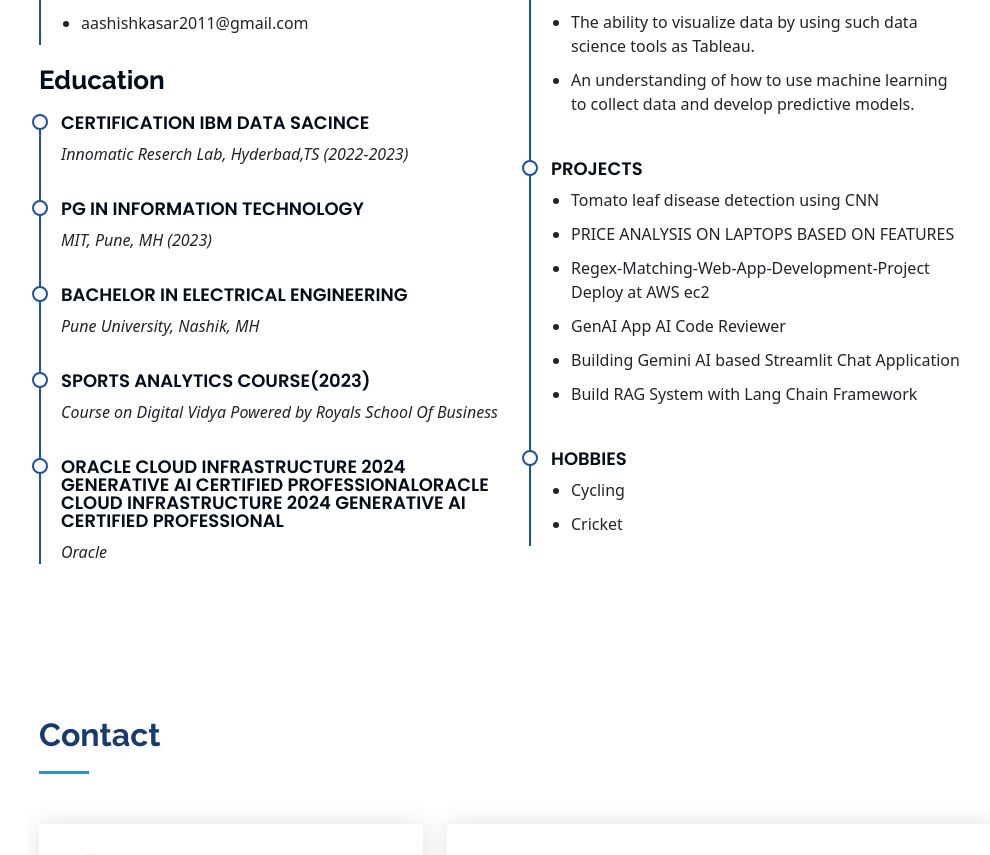
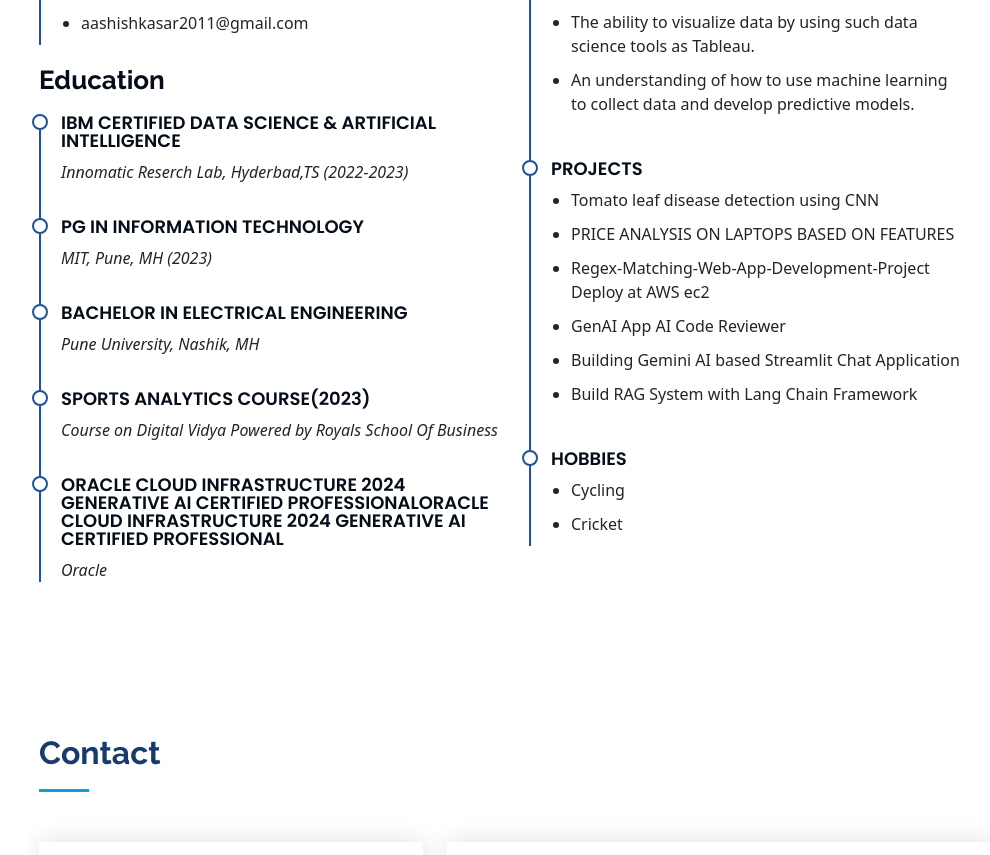
Before and after one commit to aashishkasar/My-Portfolio, a React (Create React App) app: page / in a window 1280 px wide. Shown: the part 2327-3182 px from the top of the page, without its empty margins (273-1263 px from the left). Built offline with nearby package versions, Linux system fonts and the light colour scheme.

Commit message:
Update App.js

```diff
--- a/src/App.js
+++ b/src/App.js
@@ -257,7 +257,7 @@ function App() {
 
             <h3 className="resume-title">Education</h3>
             <div className="resume-item">
-              <h4>Certification IBM Data Sacince</h4>
+              <h4>IBM Certified Data Science & Artificial Intelligence</h4>
               <p><em>Innomatic Reserch Lab, Hyderbad,TS (2022-2023)</em></p>
               <p></p>
             </div>
```
